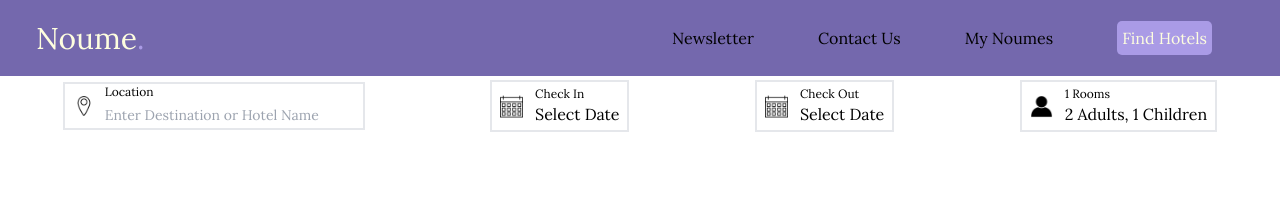
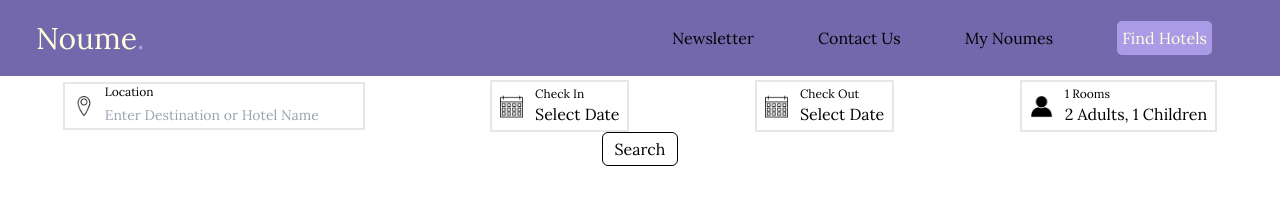
Before and after one commit to wramos1/noume, a React (Vite) app: page /#/find-hotels in a window 1280 px wide. Shown: the top 222 px of the page. Built offline with nearby package versions, Linux system fonts and the light colour scheme.

Commit message:
Fixed up UI for rooms and began to create the params body which is going to be stringified in order to pass into API to fetch data

```diff
--- a/src/components/SearchBar.jsx
+++ b/src/components/SearchBar.jsx
@@ -12,6 +12,7 @@ const SearchBar = () => {
     const [checkIn, setCheckIn] = useState({ day: null, month: null, year: null, strDate: '' });
     const [checkOut, setCheckOut] = useState({ day: null, month: null, year: null, strDate: '' });
     const [rooms, setRooms] = useState([{ adults: 2, children: [{ age: 0 }] }]);
+
 
     let adultLength = rooms.reduce((accum, room) => accum + room.adults, 0);
     let childrenLength = rooms.reduce((accum, room) => accum + room.children.length, 0);
@@ -157,11 +158,11 @@ const SearchBar = () => {
             const { adults, children } = room;
             return (
                 <div key={i} className='flex flex-col gap-5 border-black border-b'>
-                    <p className='text-xs font-black underline'>
+                    <p className='text-sm font-black underline pl-2'>
                         Room {i + 1}
                     </p>
 
-                    <div className='flex justify-between'>
+                    <div className='flex justify-between px-3'>
                         <h2 className=''>
                             Adults
                         </h2>
@@ -176,7 +177,7 @@ const SearchBar = () => {
                         </div>
                     </div>
 
-                    <div className='flex justify-between'>
+                    <div className='flex justify-between px-3'>
                         <h2>Children</h2>
                         <div className='flex justify-evenly w-1/2 border'>
                             <button className='hover:bg-gray-500/40 w-full disabled:cursor-not-allowed disabled:text-slate-400 disabled:hover:bg-slate-800/10' disabled={children.length === 0} onClick={() => decrementPerson('children', i)}>
@@ -226,9 +227,13 @@ const SearchBar = () => {
             return null;
         }
         return (
-            <div className='flex flex-wrap gap-5 px-2'>
-                <h1>Children's Age(Required)</h1>
-                {mapChildrensAge}
+            <div className='flex flex-col gap-2 pt-1'>
+                <h1 className='text-sm pl-2'>
+                    Children's Age (Required)
+                </h1>
+                <div className='flex flex-wrap gap-3 mx-2'>
+                    {mapChildrensAge}
+                </div>
             </div>
         )
     }
@@ -242,6 +247,35 @@ const SearchBar = () => {
         copyState.pop();
         setRooms(copyState);
     };
+
+    const printParams = () => {
+        let fetchParams = {
+            destination: {
+                coordinates: selectedLocation.coordinates
+            },
+            checkInDate: {
+                day: checkIn.day,
+                month: checkIn.month,
+                year: checkIn.year
+            },
+            checkOutDate: {
+                day: checkOut.day,
+                month: checkOut.month,
+                year: checkOut.year
+            },
+            rooms,
+            resultsStartingIndex: 0,
+            resultsSize: 10,
+            sort: "PRICE_LOW_TO_HIGH",
+            filters: {
+                price: {
+                    max: 150,
+                    min: 100
+                }
+            }
+        }
+        console.log(JSON.stringify(fetchParams))
+    }
 
     return (
         <div className='h-screen'>
@@ -265,7 +299,7 @@ const SearchBar = () => {
                         <div className='absolute mt-12 -left-[41px]' >
                             <ul className='locations hidden'>
                                 {predictedLocations.length ?
-                                    predictedLocations.map((location, i) => {
+                                    predictedLocations.map((location) => {
                                         return (
                                             <li
                                                 className='p-1 border min-w-[450px] border-black cursor-pointer hover:text-black hover:bg-slate-400/50'
@@ -326,6 +360,7 @@ const SearchBar = () => {
                     <img src={Person} alt="person icon" className='w-[23px]' />
                     <div className='flex flex-col relative'>
                         <label htmlFor="people" className="cursor-pointer text-xs">{rooms.length} Rooms</label>
+
                         <button
                             id='people'
                             onClick={() => document.querySelector('#peopleList').classList.toggle('hidden')}
@@ -333,21 +368,31 @@ const SearchBar = () => {
                             {adultLength} Adults, {childrenLength} Children
                         </button>
 
-                        <div id='peopleList' className='hidden absolute mt-12 border border-black min-w-[200px] -left-[44px]'>
-                            {mapThroughRooms()}
+                        <div id='peopleList' className='hidden absolute mt-12 border border-black min-w-[250px] -left-[44px]'>
+                            <>
+                                <button
+                                    className='text-sm absolute right-0 top-0 border border-black px-1 hover:bg-gray-400/50'
+                                    onClick={() => document.querySelector('#peopleList').classList.add('hidden')}
+
+                                >
+                                    Close
+                                </button>
+                                {mapThroughRooms()}
+                            </>
                             {mapChildrenJSX()}
+
                             <div className='mt-5 text-sm flex justify-between'>
                                 <button
+                                    onClick={() => deleteRoom()}
+                                    className='m-1 w-1/2 py-1 bg-red-500 hover:bg-red-600'
+                                >
+                                    Remove Room
+                                </button>
+                                <button
                                     onClick={() => setRooms([...rooms, { adults: 2, children: [{ age: 0 }] }])}
-                                    className='bg-blue-500'
+                                    className='m-1 w-1/2 py-1 bg-green-500 hover:bg-green-600'
                                 >
                                     Add Room
-                                </button>
-                                <button
-                                    onClick={() => deleteRoom()}
-                                    className='bg-red-600'
-                                >
-                                    Remove Room
                                 </button>
                             </div>
                         </div>
@@ -357,6 +402,11 @@ const SearchBar = () => {
 
             </div>
 
+            <div className='w-full flex justify-center items-center'>
+                <button className='border border-black px-3 py-1 rounded-md' onClick={() => printParams()}>
+                    Search
+                </button>
+            </div>
         </div>
     )
 }
```
